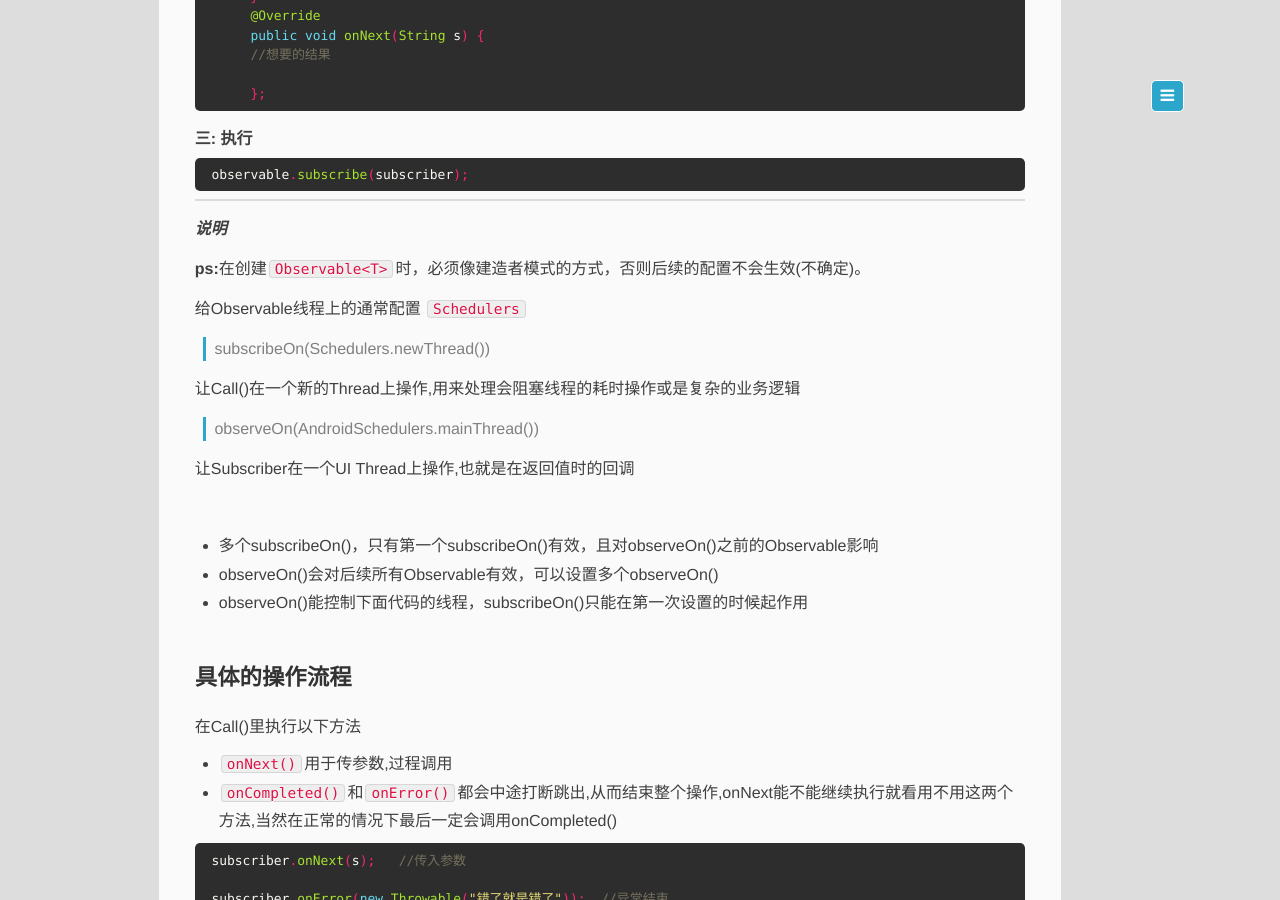
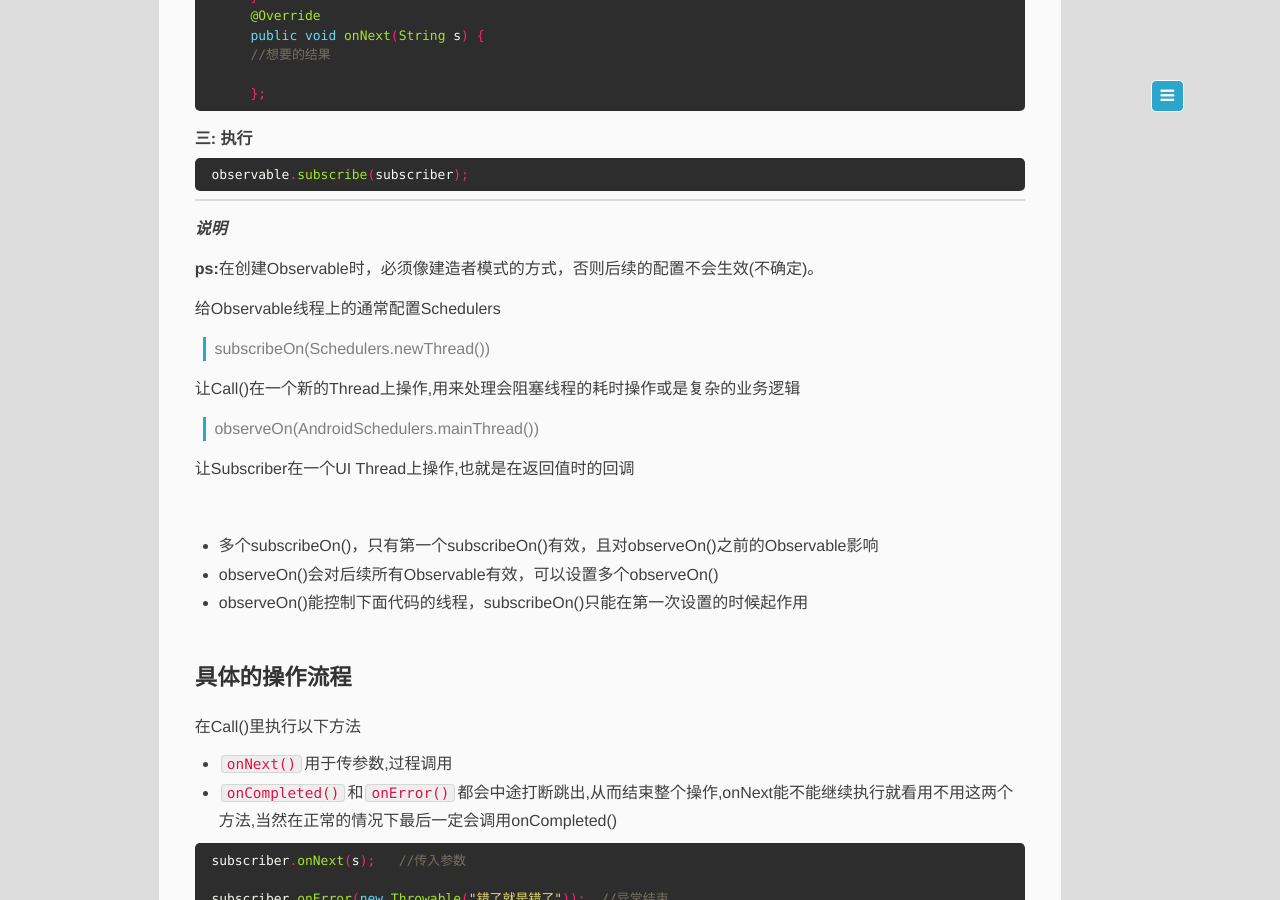
Before and after one commit to fylder/fylder.github.io, a Jekyll site: the page built from _posts/2016-03-28-RxJava-first.md, in a window 1280 px wide and 900 px high, scrolled down 872 px. Built offline with Jekyll 4.4.1, drawn with Linux system fonts in a browser that asks for light colours; comment, search, counter and statistics services are not loaded.

```diff
--- a/_posts/2016-03-28-RxJava-first.md
+++ b/_posts/2016-03-28-RxJava-first.md
@@ -50,9 +50,9 @@ observable.subscribe(subscriber);
 
 ***说明***
 
-**ps:**在创建`Observable<T>`时，必须像建造者模式的方式，否则后续的配置不会生效(不确定)。
+**ps:**在创建Observable<T>时，必须像建造者模式的方式，否则后续的配置不会生效(不确定)。
 
-给Observable线程上的通常配置 `Schedulers`
+给Observable线程上的通常配置Schedulers
 
 > subscribeOn(Schedulers.newThread())
 
```
